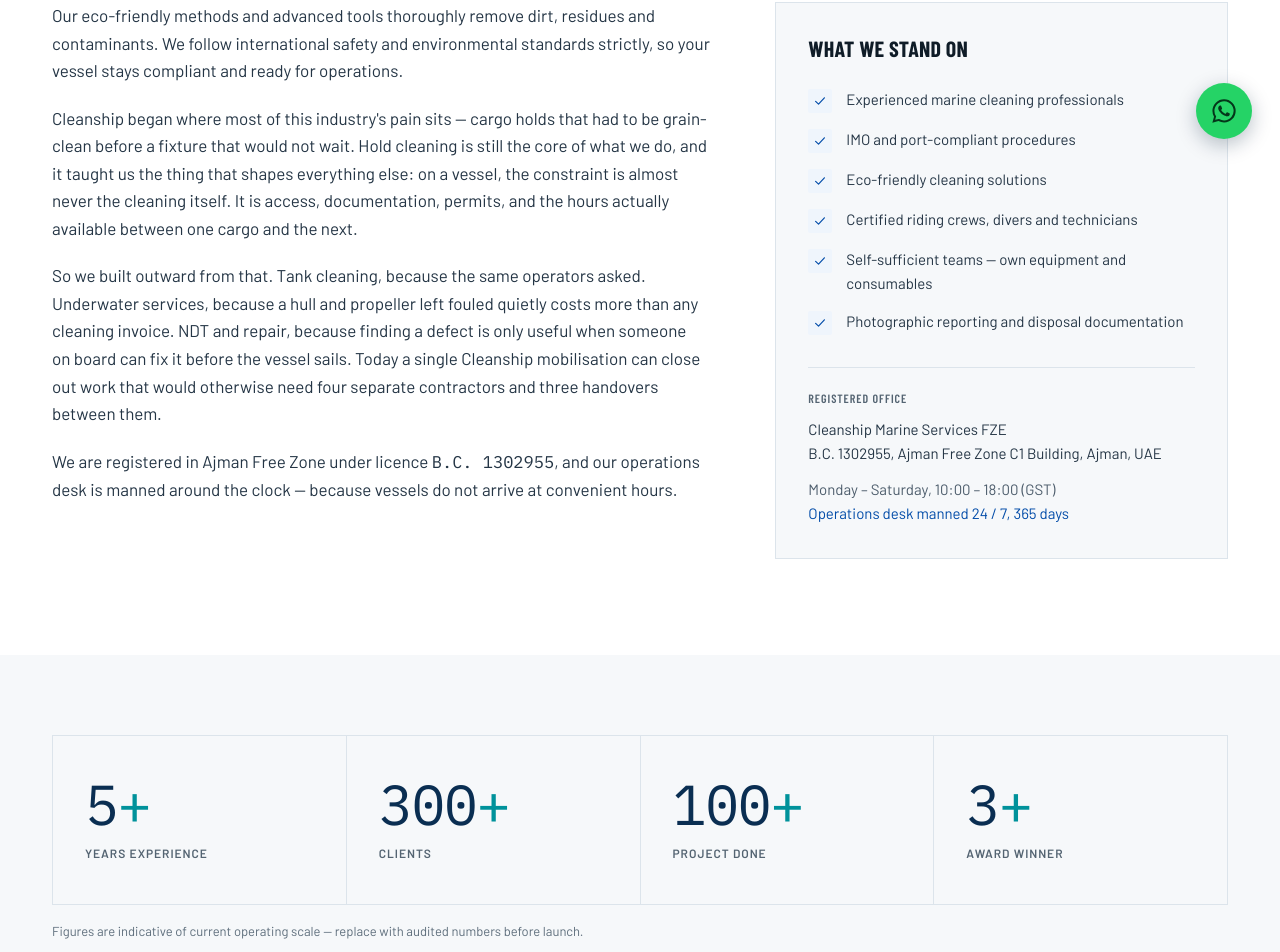
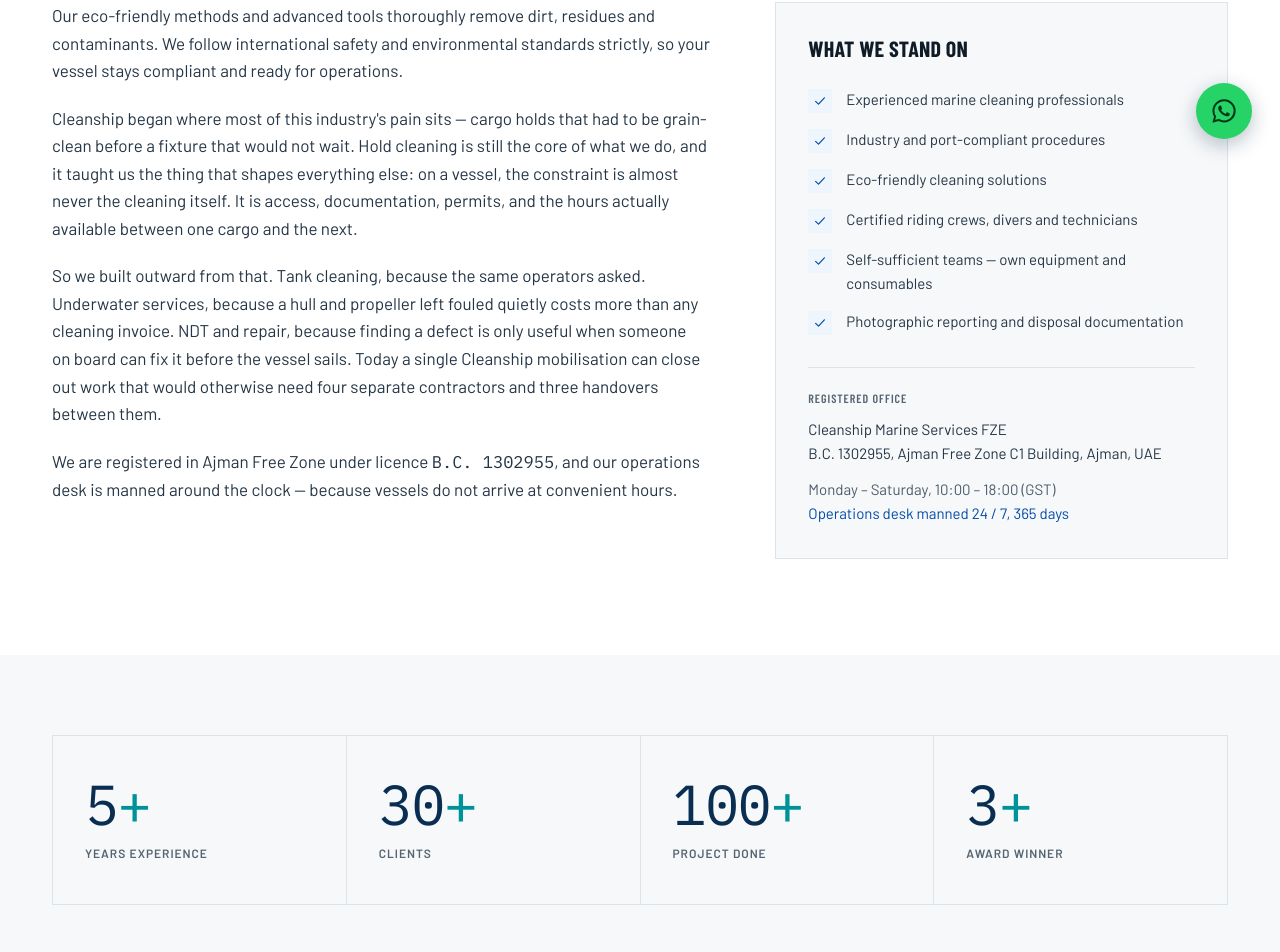
Before and after one commit to ritesh5001/CleanShip, a Next.js app in the folder frontend/: page /about in a window 1280 px wide. Shown: the part 633-1585 px from the top of the page. Built offline with nearby package versions, Linux system fonts and the light colour scheme.

Commit message:
feat: update descriptions and statistics for improved clarity and accuracy across various components

```diff
--- a/frontend/src/app/about/page.tsx
+++ b/frontend/src/app/about/page.tsx
@@ -18,7 +18,7 @@
 export const metadata: Metadata = buildMetadata({
   title: "About Cleanship | Underwater Hull Cleaning Specialists",
   description:
-    "Cleanship Marine Services FZE is a trusted underwater hull cleaning specialist, and a hold and tank cleaning provider, based in Ajman Free Zone, UAE. Certified crews, IMO-compliant procedures and eco-friendly methods for vessels worldwide.",
+    "Cleanship Marine Services FZE is a trusted underwater hull cleaning specialist, and a hold and tank cleaning provider, based in Ajman Free Zone, UAE. Certified crews, industry and port-compliant procedures and eco-friendly methods for vessels worldwide.",
   path: "/about",
   keywords: [
     "about Cleanship",
@@ -58,7 +58,7 @@
 
 const stats = [
   { value: 5, suffix: "+", label: "Years Experience" },
-  { value: 300, suffix: "+", label: "Clients" },
+  { value: 30, suffix: "+", label: "Clients" },
   { value: 100, suffix: "+", label: "Project Done" },
   { value: 3, suffix: "+", label: "Award Winner" },
 ];
@@ -130,7 +130,7 @@
                   className="mt-6"
                   items={[
                     "Experienced marine cleaning professionals",
-                    "IMO and port-compliant procedures",
+                    "Industry and port-compliant procedures",
                     "Eco-friendly cleaning solutions",
                     "Certified riding crews, divers and technicians",
                     "Self-sufficient teams — own equipment and consumables",
@@ -165,10 +165,6 @@
       <section className="bg-paper">
         <div className="container-page py-16 lg:py-20">
           <StatsBand stats={stats} />
-          <p className="mt-4 text-[13px] text-slate-400">
-            Figures are indicative of current operating scale — replace with
-            audited numbers before launch.
-          </p>
         </div>
       </section>
 
--- a/frontend/src/app/opengraph-image.tsx
+++ b/frontend/src/app/opengraph-image.tsx
@@ -86,7 +86,7 @@
               maxWidth: "820px",
             }}
           >
-            IMO &amp; port-compliant procedures · Riding crews · Underwater
+            Industry &amp; port-compliant procedures · Riding crews · Underwater
             services · NDT &amp; repair
           </span>
         </div>
--- a/frontend/src/app/page.tsx
+++ b/frontend/src/app/page.tsx
@@ -82,9 +82,9 @@
 
 const stats = [
   { value: 5, suffix: "+", label: "Years Experience" },
-  { value: 300, suffix: "+", label: "Clients" },
+  { value: 30, suffix: "+", label: "Clients" },
   { value: 100, suffix: "+", label: "Project Done" },
-  { value: 10, suffix: "+", label: "Team Member" },
+  { value: 40, suffix: "+", label: "Team Member" },
 ];
 
 /** Homepage FAQs — chosen for the questions people actually search. */
@@ -122,10 +122,6 @@
       <section className="bg-paper">
         <div className="container-page py-16 lg:py-20">
           <StatsBand stats={stats} />
-          <p className="mt-4 text-[13px] text-slate-400">
-            Figures are indicative of current operating scale — replace with
-            audited numbers before launch.
-          </p>
         </div>
       </section>
 
@@ -136,8 +132,8 @@
             <div className="flex flex-col gap-8 lg:flex-row lg:items-end lg:justify-between">
               <SectionHeading
                 eyebrow="Our Services"
-                title="Comprehensive marine solutions"
-                description="Five service lines covering a vessel from the tank top to the propeller boss — so a single mobilisation can close out work that would otherwise need four separate suppliers."
+                title="One Mobilisation. Multiple Marine Solutions."
+                description="From underwater services to hold preparation to tank cleaning, CleanShip delivers end-to-end solutions through one coordinated teams."
               />
               <Link
                 href="/services"
@@ -190,14 +186,14 @@
               <Reveal>
                 <SectionHeading
                   eyebrow="About Cleanship"
-                  title="Why will you choose our services?"
-                  description="We are an underwater hull cleaning specialist first. Everything else we do grew out of what our clients kept asking us to solve on the same mobilisation."
+                  title="Why Will You Choose Our Services?"
+                  description="Marine cleaning you can trust, backed by Industry compliant procedures and years of hands-on experience. Every vessel we service reflects our commitment to reliability, efficiency, and care."
                 />
                 <CheckList
                   className="mt-8"
                   items={[
                     "Experienced marine cleaning professionals",
-                    "IMO and port-compliant procedures",
+                    "Industry and port-compliant procedures",
                     "Eco-friendly cleaning solutions",
                     "Self-sufficient crews and equipment",
                   ]}
@@ -239,7 +235,7 @@
           <Reveal>
             <SectionHeading
               eyebrow="How We Work"
-              title="From enquiry to sign-off"
+              title="From enquiry to Job Done"
               description="No layers, no account managers relaying messages. You speak to the people who plan and run the job."
               align="center"
             />
--- a/frontend/src/components/hero.tsx
+++ b/frontend/src/components/hero.tsx
@@ -9,7 +9,7 @@
 
 const trustPoints = [
   "Experienced marine cleaning professionals",
-  "IMO & port-compliant procedures",
+  "Industry and port-compliant procedures",
   "Eco-friendly cleaning solutions",
 ];
 
@@ -58,10 +58,10 @@
                 data-mount
                 className="mt-6 max-w-[54ch] text-[17px] leading-[1.6] text-white/80"
               >
-                Cleanship is a trusted underwater hull cleaning specialist —
-                cleaning hulls, propellers and thrusters in the water, and
-                preparing cargo holds and tanks on bulk carriers, tankers,
-                container ships and offshore vessels.
+                Trusted marine cleaning across global ports. We specialize in
+                professional Hull, hold, tank, cleaning and maintenance —
+                keeping your assets safe, compliant, and ready for their next
+                voyage.
               </p>
 
               <div data-mount className="mt-8">
--- a/frontend/src/lib/site.ts
+++ b/frontend/src/lib/site.ts
@@ -12,7 +12,7 @@
   shortDescription:
     "Underwater hull cleaning, propeller polishing, hold and tank cleaning, offshore support and NDT services for bulk carriers, tankers and container ships worldwide.",
   description:
-    "Cleanship Marine Services FZE is a trusted underwater hull cleaning specialist delivering professional in-water hull cleaning, propeller polishing, thruster work and UWILD, alongside cargo hold cleaning, tank cleaning, offshore support and NDT & repair services to bulk carriers, tankers, container ships and offshore vessels. IMO and port-compliant procedures, eco-friendly methods, experienced riding crews.",
+    "Cleanship Marine Services FZE is a trusted underwater hull cleaning specialist delivering professional in-water hull cleaning, propeller polishing, thruster work and UWILD, alongside cargo hold cleaning, tank cleaning, offshore support and NDT & repair services to bulk carriers, tankers, container ships and offshore vessels. Industry and port-compliant procedures, eco-friendly methods, experienced riding crews.",
   url: "https://www.cleanship.co",
   licence: "B.C. 1302955",
   foundingYear: 2019,
```
